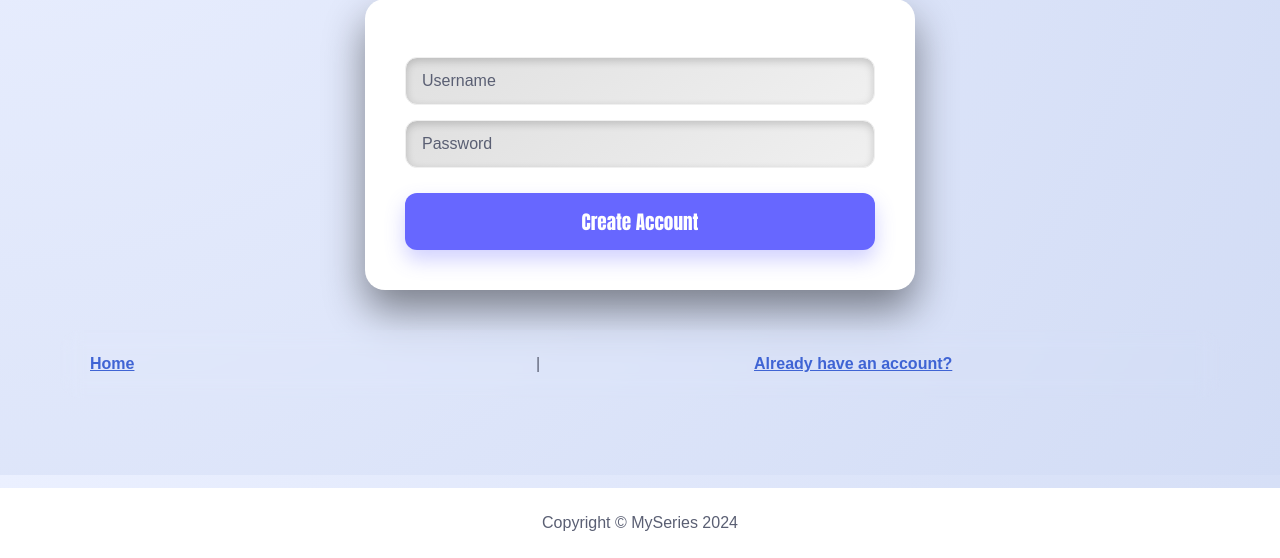
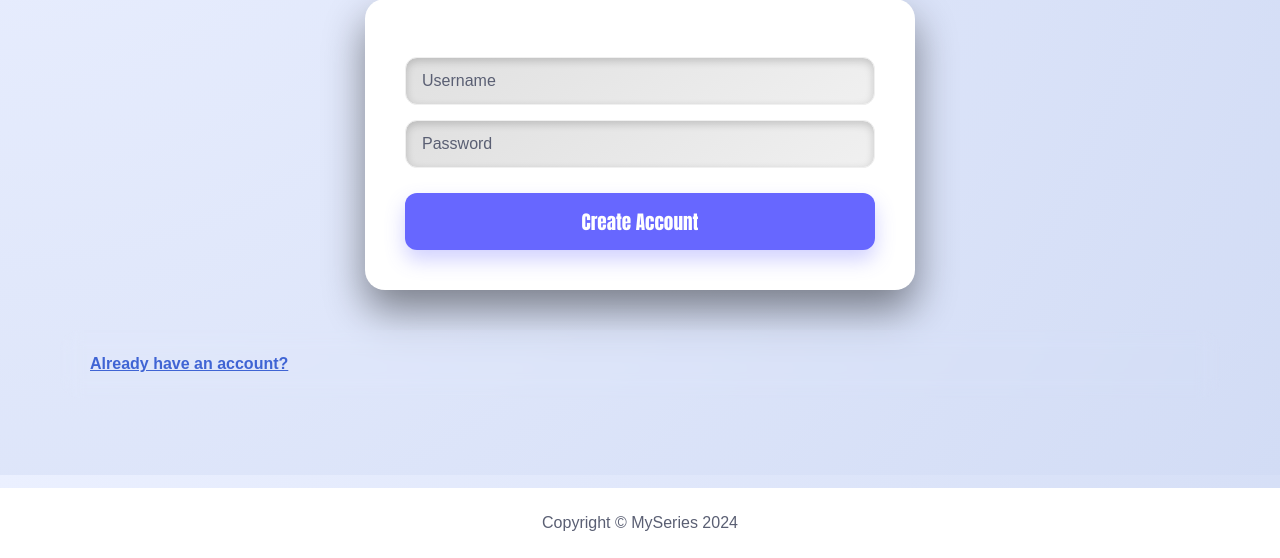
Before and after one commit to matejboyboy/myseries, a Flask app: page /register in a window 1280 px wide. Shown: the part 325-883 px from the top of the page. Run offline with Flask 3, Linux system fonts and the light colour scheme; some libraries are stand-ins or nearby versions.

Commit message:
Add files via upload

```diff
--- a/templates/register.html
+++ b/templates/register.html
@@ -90,8 +90,6 @@
 
         <!-- LINKS -->
         <div class="filters-row" style="justify-content:center; margin-top:30px; background: none; box-shadow: none;">
-            <a href="/" class="series-link">{{ _('Home') }}</a>
-            <span style="margin: 0 10px; color: var(--text-soft);">|</span>
             <a href="/login" class="series-link">{{ _('Already have an account?') }}</a>
         </div>
 
```
